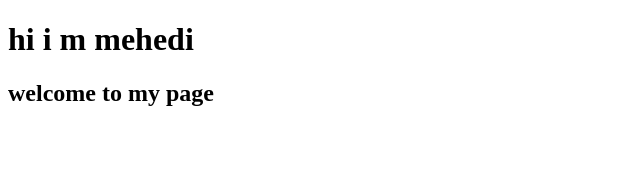
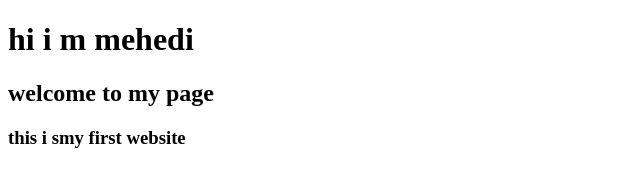
Before and after one commit to mehedirana/First-Front-end-development, a plain HTML site: page index.html in a window 1280 px wide. Shown: the whole page, without its empty margins (0-640 px from the left). Drawn offline with Linux system fonts and the light colour scheme.

Commit message:
change line no. 11

```diff
--- a/index.html
+++ b/index.html
@@ -8,5 +8,6 @@
     <body>
         <h1>hi i m mehedi</h1>
         <h2>welcome to my page</h2>
+        <h3>this i smy first website</h3>
     </body>
 </html>
```
